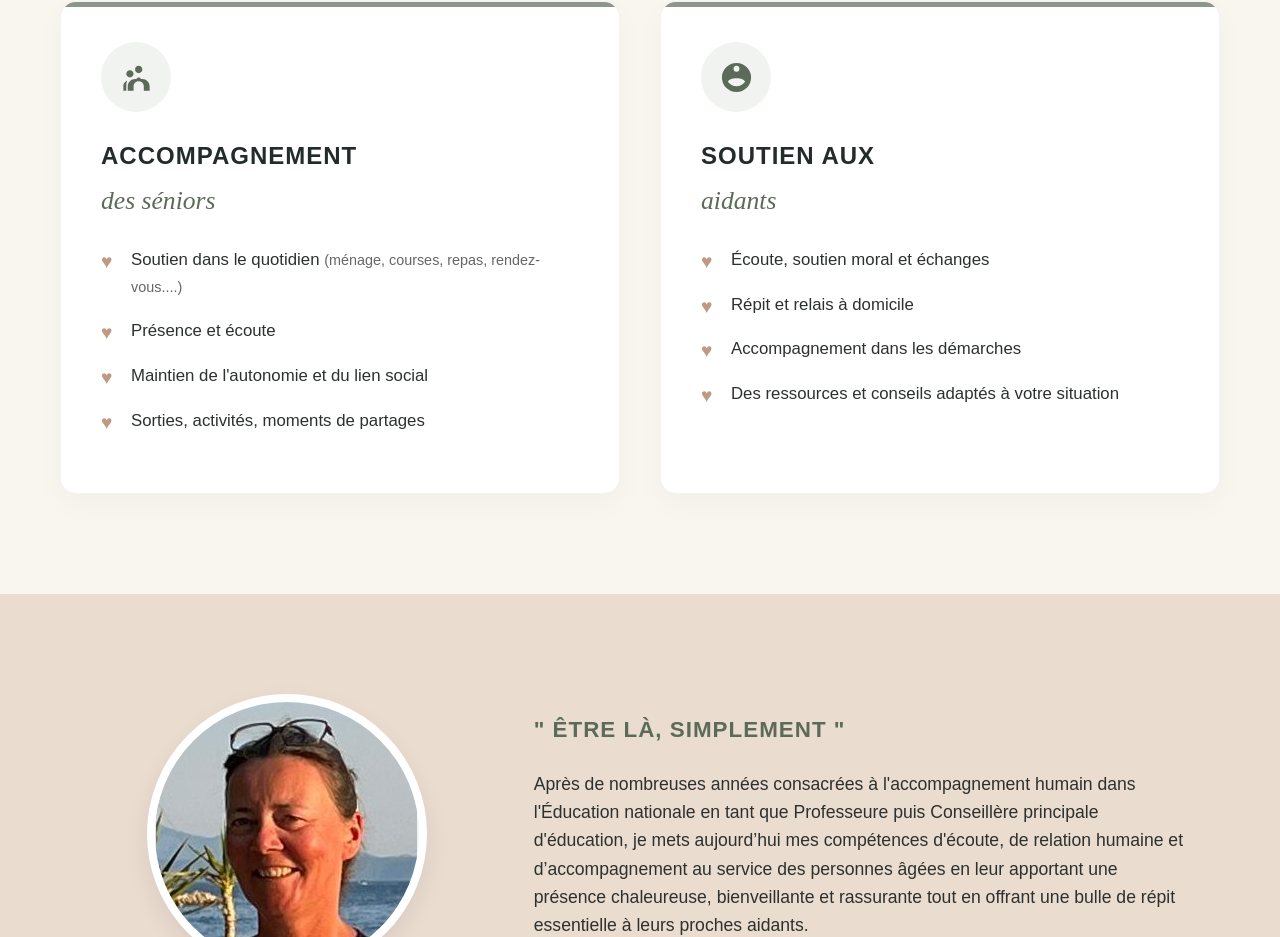
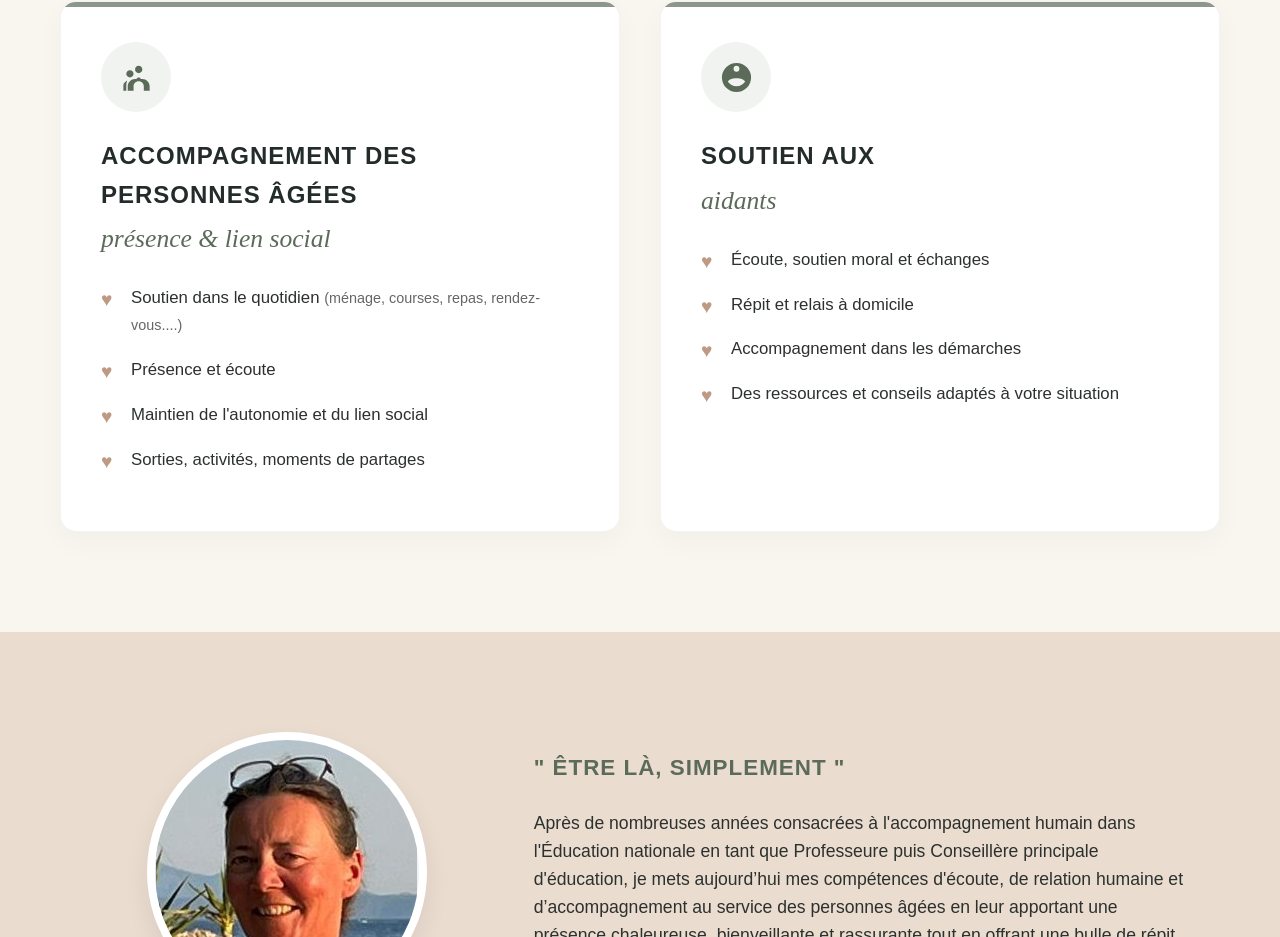
Before and after one commit to tentensee/LaVoyageuseDeVie, a React (Vite) app: page / in a window 1280 px wide. Shown: the part 1118-2055 px from the top of the page. Built offline with nearby package versions, Linux system fonts and the light colour scheme.

Commit message:
Update service titles and subtitles for clarity

```diff
--- a/src/components/Services.jsx
+++ b/src/components/Services.jsx
@@ -14,8 +14,8 @@ export default function Services() {
               <path d="M16,13C15.71,13 15.38,13 15.05,13.05C14.82,12.43 14.21,12 13.5,12C12.79,12 12.18,12.43 11.95,13.05C11.62,13 11.29,13 11,13C8.24,13 6,15.24 6,18V21H10V18C10,16.07 11.57,14.5 13.5,14.5C15.43,14.5 17,16.07 17,18V21H21V18C21,15.24 18.76,13 16,13M13.5,4C14.88,4 16,5.12 16,6.5C16,7.88 14.88,9 13.5,9C12.12,9 11,7.88 11,6.5C11,5.12 12.12,4 13.5,4M7.5,7C8.88,7 10,8.12 10,9.5C10,10.88 8.88,12 7.5,12C6.12,12 5,10.88 5,9.5C5,8.12 6.12,7 7.5,7M4.5,14.85C4.84,14.55 5.23,14.3 5.66,14.12C5.23,15.14 5,16.29 5,17.5V21H3V17.5C3,16.39 3.57,15.4 4.5,14.85Z"/>
             </svg>
           </div>
-          <h3 className="card-title">Accompagnement</h3>
-          <p className="card-subtitle script-font">des séniors</p>
+          <h3 className="card-title">Accompagnement des personnes âgées</h3>
+          <p className="card-subtitle script-font">Présence & lien social</p>
           <ul className="service-list">
             <li>Soutien dans le quotidien <span style={{ fontSize: '0.9rem', color: '#666' }}>(ménage, courses, repas, rendez-vous....)</span></li>
             <li>Présence et écoute</li>
```
